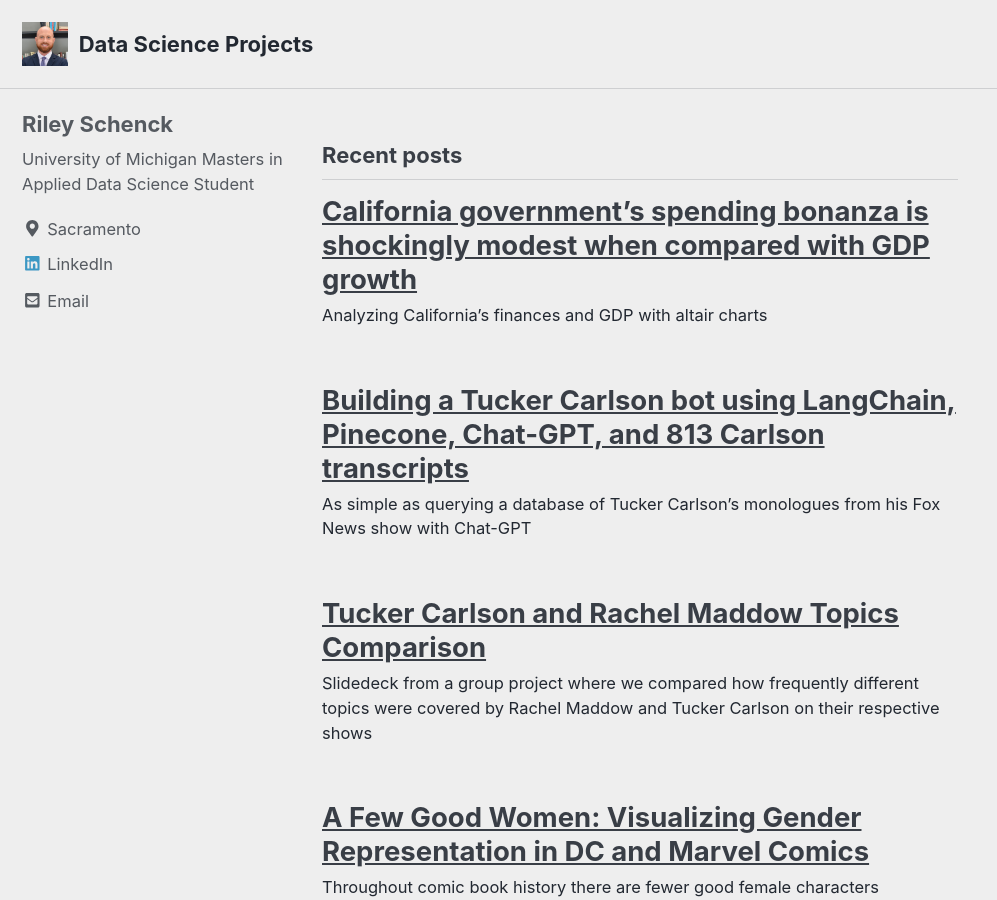
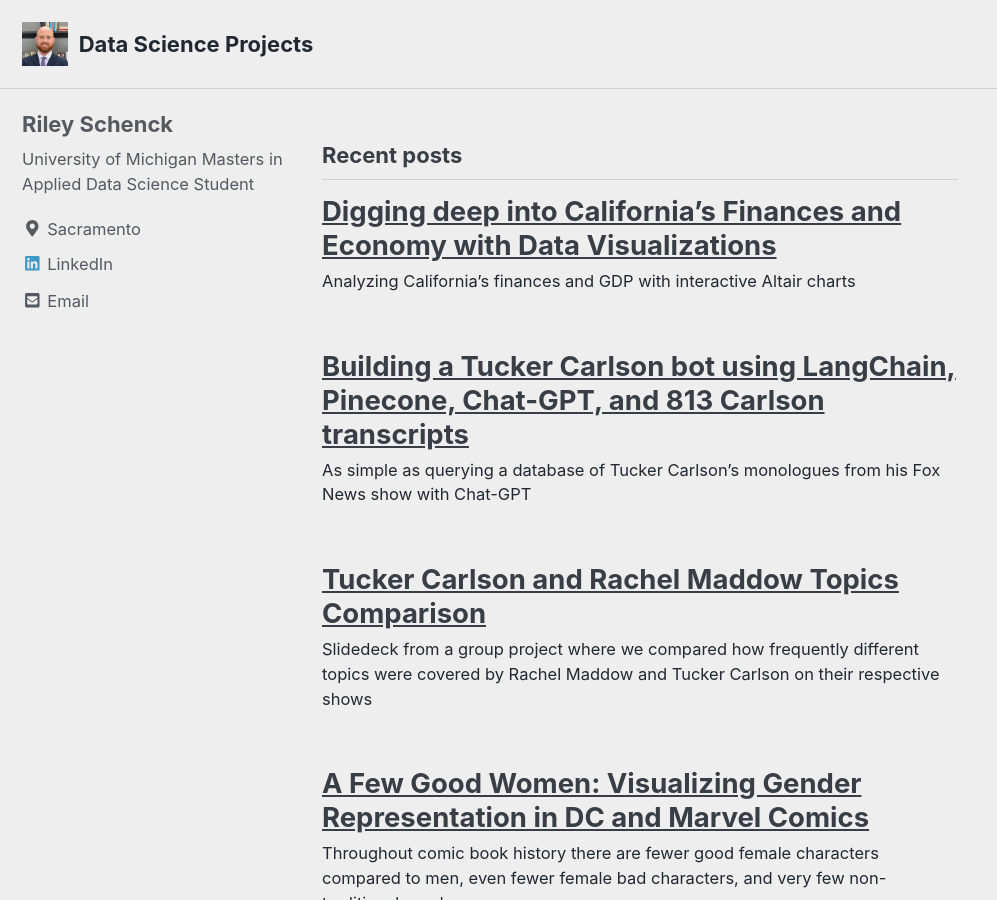
Before and after one commit to rileyschenck/website, a Jekyll site: the page built from index.html, in a window 1280 px wide and 900 px high. Shown: the whole window, without its empty margins (0-997 px from the left). Built offline with Jekyll 4.4.1, drawn with Linux system fonts in a browser that asks for light colours; cached includes are drawn as plain includes; nearby versions of some CDN libraries; a script that is not in the unit is left out; the list of posts is cut into pages by our own code.

Commit message:
Update 2023-07-14-CA-Finance.md

```diff
--- a/_posts/2023-07-14-CA-Finance.md
+++ b/_posts/2023-07-14-CA-Finance.md
@@ -1,18 +1,18 @@
 ---
-title: "California government's spending bonanza is shockingly modest when compared with GDP growth"
+title: "Digging deep into California's Finances and Economy with Data Visualizations"
 date: 2023-07-14
 published: true
 tags: [ California, fiance, GDP, altair, charts]
-excerpt: "Analyzing California's finances and GDP with altair charts"
+excerpt: "Analyzing California's finances and GDP with interactive Altair charts"
 altair-loader:
   altair-chart-1: "charts/agencychart.json"
   altair-chart-2: "charts/totalexpenditures.json"
   altair-chart-3: "charts/layeredexpenditures.json"
-  altair-chart-4: "charts/revenueschart.json"
-  altair-chart-5: "charts/general_fund_chart.json"
-  altair-chart-6: "charts/Revenues-Expenditures.json"
-  altair-chart-7: "charts/GDP-stacked.json"
-  altair-chart-8: "charts/Revenues-Expenditures-GDP.json"
+  altair-chart-4: "charts/total_revenues.json"
+  altair-chart-5: "charts/revenue_types.json"
+  altair-chart-6: "charts/gen_fund_rev.json"
+  altair-chart-7: "charts/REGDP_combined.json"
+  altair-chart-8: "charts/GDP-stacked.json"
   altair-chart-9: "charts/GDP-line.json"
 
 
```
Also changed, not shown: other parts of _posts/2023-07-14-CA-Finance.md (+5 -4 lines).
